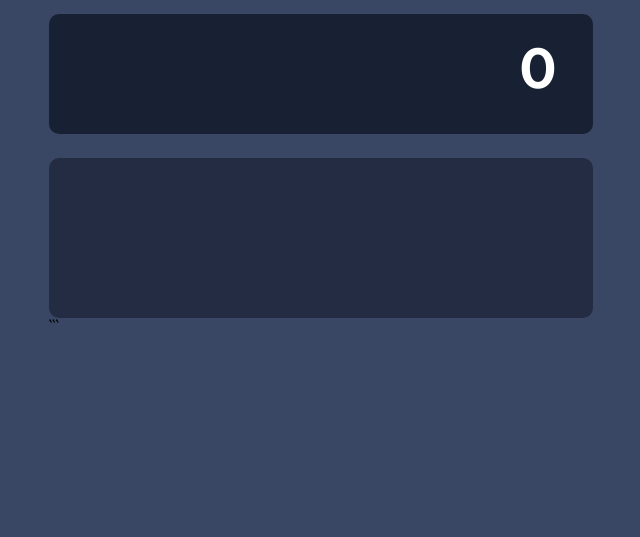
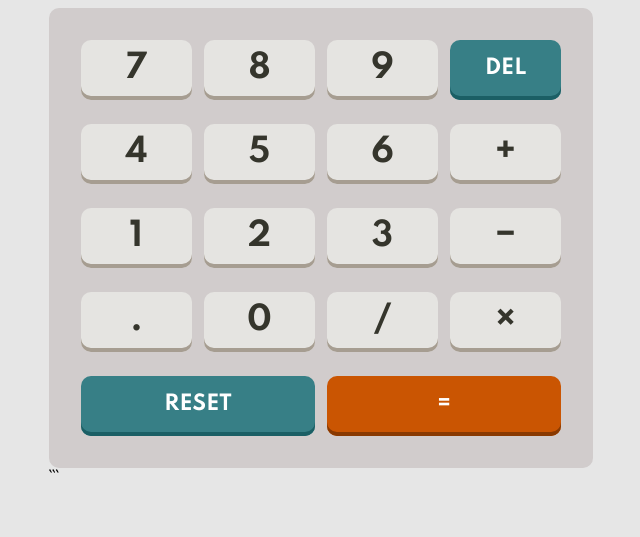
Before and after one commit to Manusiajago/Calculator-App, a plain HTML site: page index.html in a window 1280 px wide. Shown: the part 263-800 px from the top of the page, without its empty margins (319-959 px from the left). Drawn offline with Linux system fonts and the light colour scheme; files that its build step writes are made by us from their sources.

Commit message:
Update index.html

```diff
--- a/index.html
+++ b/index.html
@@ -7,8 +7,8 @@
     <!-- displays site properly based on user's device -->
 
     <link rel="icon" type="image/png" sizes="32x32" href="images/homework.png">
-    <link rel="stylesheet" href="./day-4/style.css">
-    <script src='./day-4/js/app.js' type="module"></script>
+    <link rel="stylesheet" href="style.css">
+    <script src='js/app.js' type="module"></script>
     <title>Calculator App Egal</title>
 
 </head>
```
